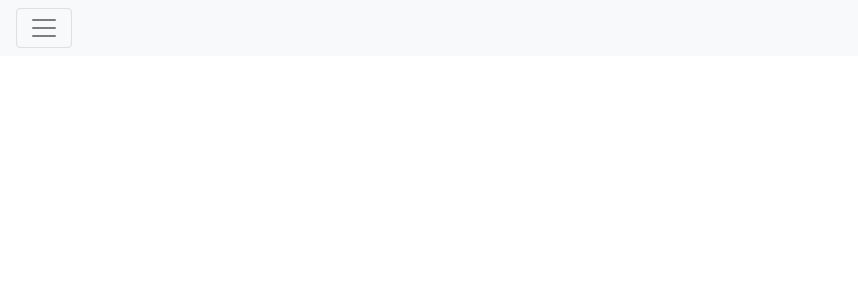
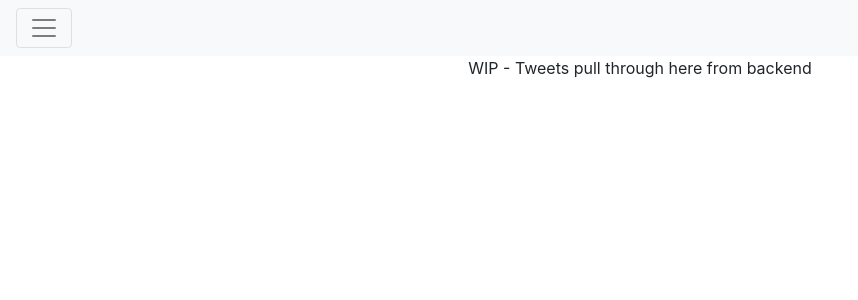
Before and after one commit to katieb8/Node-and-React-JS-Site, a React (Create React App) app in the folder node-react-app/frontend/: page /Tweet in a window 1280 px wide. Before the commit this address had no page. Shown: the top 300 px of the page, without its empty margins (0-858 px from the left). Built offline with nearby package versions, Linux system fonts and the light colour scheme.

Commit message:
chore: setup of tweets frontend to route through to backend

```diff
--- a/node-react-app/frontend/src/App.js
+++ b/node-react-app/frontend/src/App.js
@@ -1,6 +1,7 @@
 import Nav from './components/Nav';
 import Info from './components/Info';
 import Home from './components/Home';
+import Tweet from './components/Tweet';
 import './App.css';
 import { BrowserRouter as Router, Routes, Route} from 'react-router-dom';
 
@@ -12,6 +13,7 @@ function App() {
         <Routes>
           <Route path="Home" element={< Home />} />
           <Route path="Info" element={< Info />} />
+          <Route path="Tweet" element={< Tweet />} />
         </Routes>
       </div>
     </Router>
--- a/node-react-app/frontend/src/components/Nav.js
+++ b/node-react-app/frontend/src/components/Nav.js
@@ -12,6 +12,7 @@ function Nav() {
                 <Link to='Home' className="nav-item nav-link active">Homepage</Link>
                 <Link to='Info' className="nav-item nav-link">Info</Link>
                 <Link to='https://google.com' className="nav-item nav-link">Search</Link>
+                <Link to='Tweet' className="nav-item nav-link">Tweets</Link>
             </div>
         </div>
     </nav>
--- /dev/null
+++ b/node-react-app/frontend/src/components/Tweet.js
@@ -0,0 +1,12 @@
+import React, {useEffect, useState } from "react";
+import { Link } from "react-router-dom";
+
+function Tweet() {
+    return(
+        <div>
+            WIP - Tweets pull through here from backend
+        </div>
+    );
+}
+
+export default Tweet;
```
